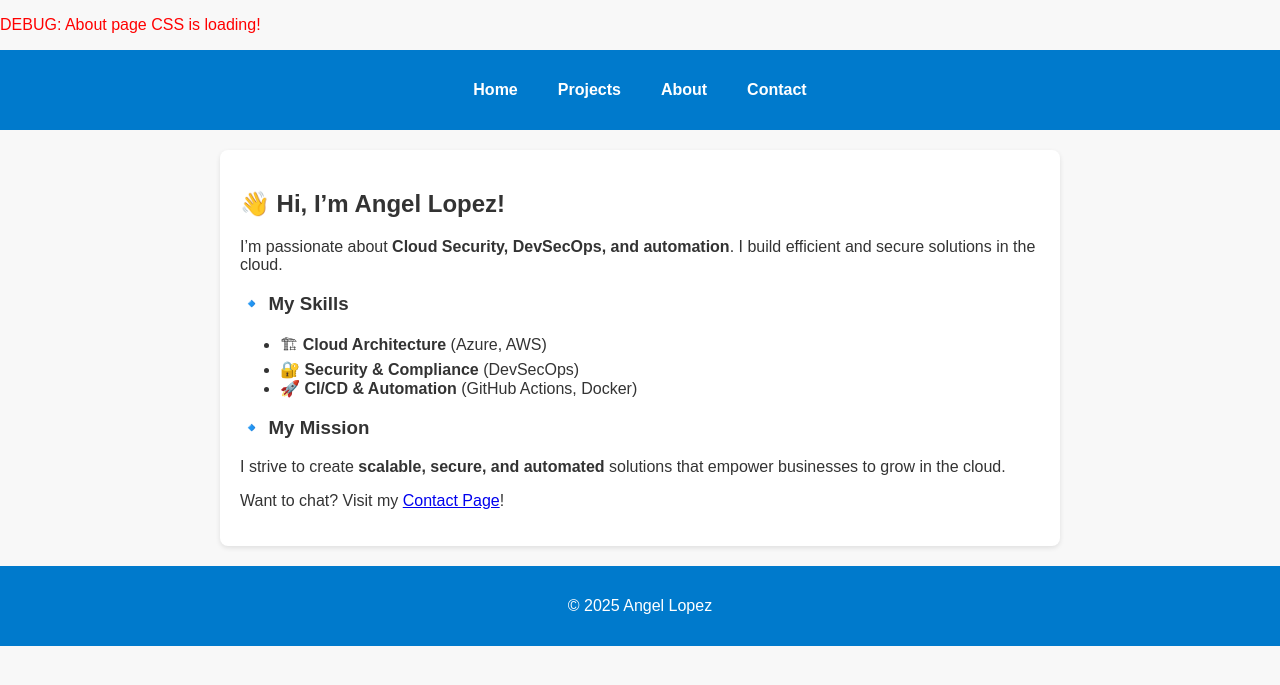
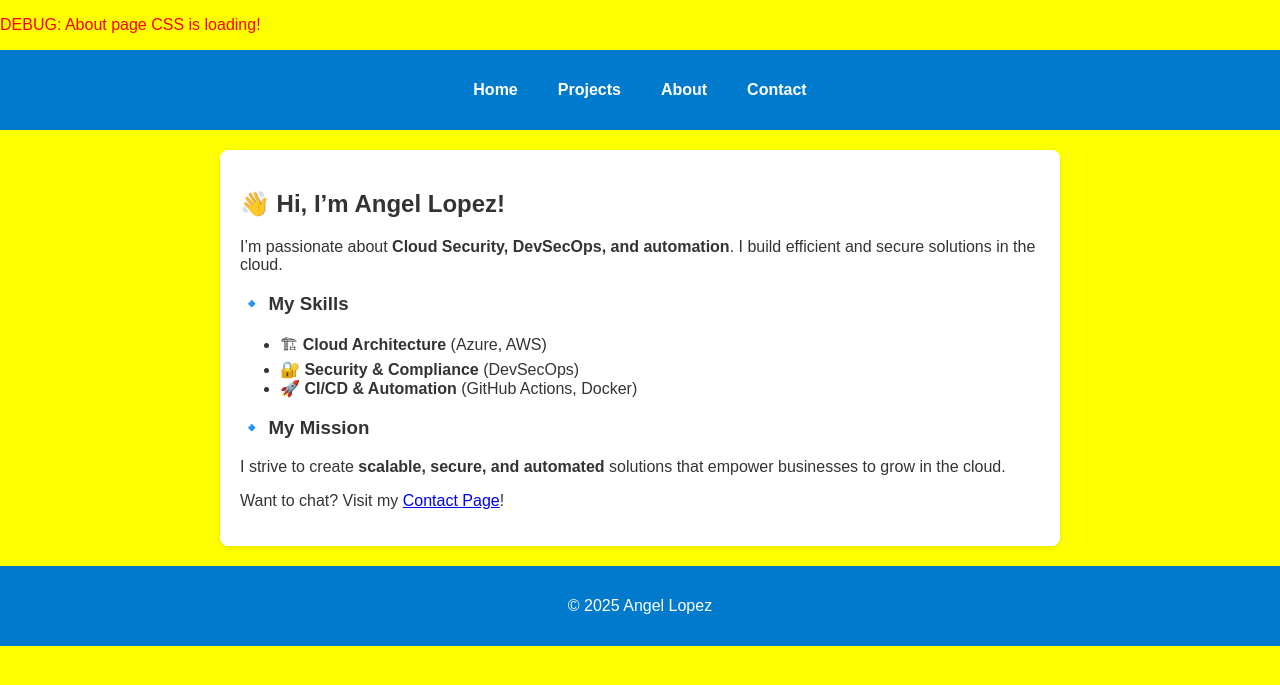
Before and after one commit to angelllopez/angelllopez.github.io, a Jekyll site: the page built from about.md, in a window 1280 px wide. Shown: the top 685 px of the page. Built offline with Jekyll 4.4.1, drawn with Linux system fonts in a browser that asks for light colours.

Commit message:
Update about.css

```diff
--- a/assets/css/about.css
+++ b/assets/css/about.css
@@ -1,3 +1,7 @@
+body {
+    background-color: yellow !important;
+}
+
 .about-page main {
     text-align: center !important;
     max-width: 800px !important;
```
